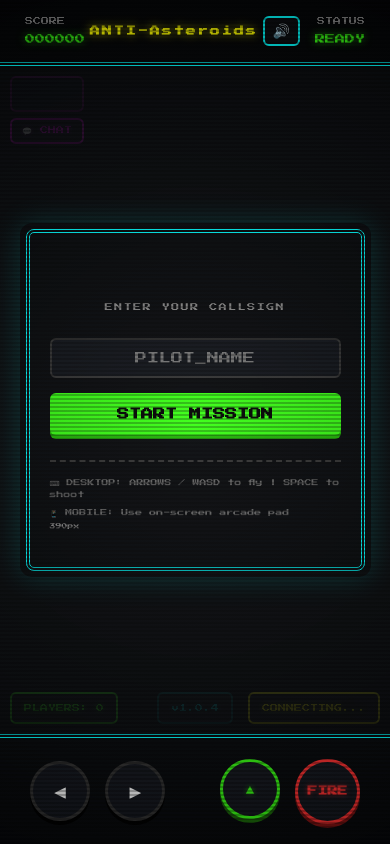
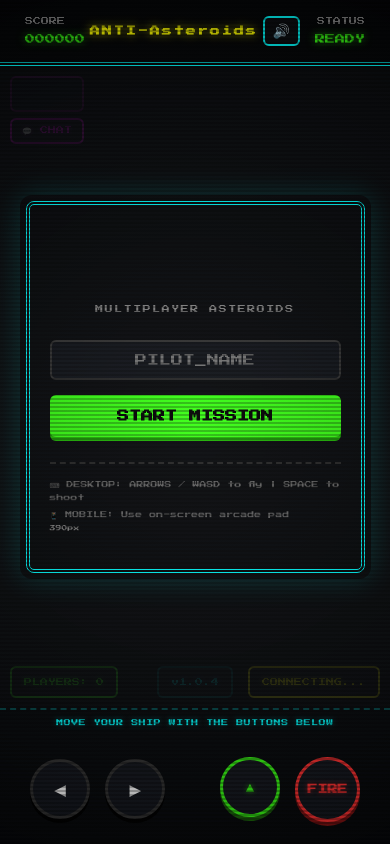
Before and after one commit to TopherTimeMachine/anti-asteroids, a website built with Vite: page index.html in a window 390 px wide. Built offline with nearby package versions, Linux system fonts and the light colour scheme.

Commit message:
mobile updates

```diff
--- a/index.html
+++ b/index.html
@@ -79,8 +79,8 @@
       <div id="join-modal" class="join-modal-overlay">
         <div class="join-box">
           <div class="pixel-border">
-            <h2 class="blink">INSERT COIN</h2>
-            <p class="subtitle">ENTER YOUR CALLSIGN</p>
+            <h2 class="blink">TOORCAMP ASTEROID!</h2>
+            <p class="subtitle">MULTIPLAYER ASTEROIDS</p>
             <form id="join-form">
               <input type="text" id="player-name" maxlength="12" placeholder="PILOT_NAME" required autocomplete="off">
               <button type="submit" class="btn-arcade">START MISSION</button>
@@ -121,6 +121,8 @@
       </div>
     </div>
 
+    <p id="mobile-play-hint" class="mobile-play-hint">MOVE YOUR SHIP WITH THE BUTTONS BELOW</p>
+
     <!-- Mobile Virtual Gamepad Controls (Shown only on mobile/touch interfaces) -->
     <div id="mobile-controls" class="mobile-controls-container">
       <!-- Left side: D-Pad for Rotation -->
--- a/src/client/game/GameRenderer.ts
+++ b/src/client/game/GameRenderer.ts
@@ -282,13 +282,13 @@ export class GameRenderer {
       // Label color matches spaceship, bolding local player
       const isLocal = p.id === localPlayerId;
       this.ctx.fillStyle = isLocal ? '#ffffff' : p.color;
-      this.ctx.font = '7px "Press Start 2P"';
+      this.ctx.font = '35px "Press Start 2P"';
       this.ctx.textAlign = 'center';
 
       let labelText = p.name;
       if (isLocal) labelText = `▶ ${labelText} ◀`;
 
-      this.ctx.fillText(labelText, 0, -22 * GAME_CONFIG.SHIP_VISUAL_SCALE);
+      this.ctx.fillText(labelText, 0, -22 * GAME_CONFIG.SHIP_VISUAL_SCALE - 28);
       this.ctx.restore();
     }
   }
--- a/src/client/style.css
+++ b/src/client/style.css
@@ -616,6 +616,11 @@ body {
   text-shadow: 0 0 10px rgba(255, 49, 49, 0.8);
 }
 
+/* Mobile play hint (between canvas and controls) */
+.mobile-play-hint {
+  display: none;
+}
+
 /* Mobile Controls Styling */
 .mobile-controls-container {
   display: none; /* Hidden by default on desktop */
@@ -921,8 +926,23 @@ body {
 
 /* Mobile / touch UI: narrow viewport OR coarse (touch) pointer */
 @media (max-width: 768px), (pointer: coarse) {
+  .mobile-play-hint {
+    display: block;
+    flex-shrink: 0;
+    text-align: center;
+    padding: 8px 12px 6px;
+    font-size: 7px;
+    line-height: 1.4;
+    letter-spacing: 0.5px;
+    color: var(--neon-cyan);
+    text-shadow: 0 0 6px rgba(0, 255, 255, 0.35);
+    background-color: #080a0d;
+    border-top: 2px dashed rgba(0, 255, 255, 0.25);
+  }
+
   .mobile-controls-container {
     display: flex;
+    border-top: none;
   }
   .sidebar-right {
     display: none;
```
